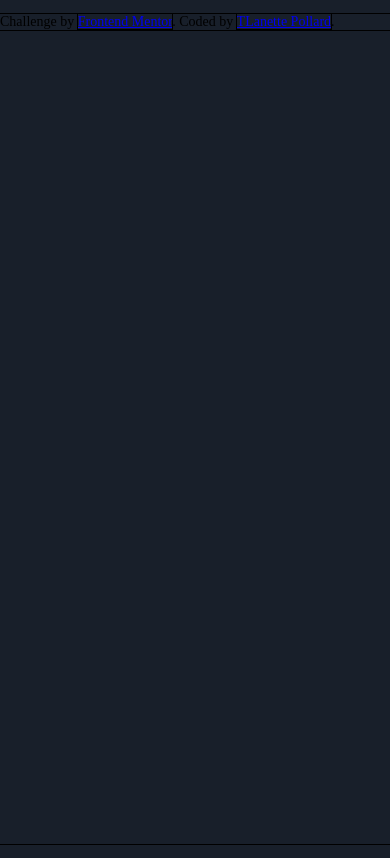
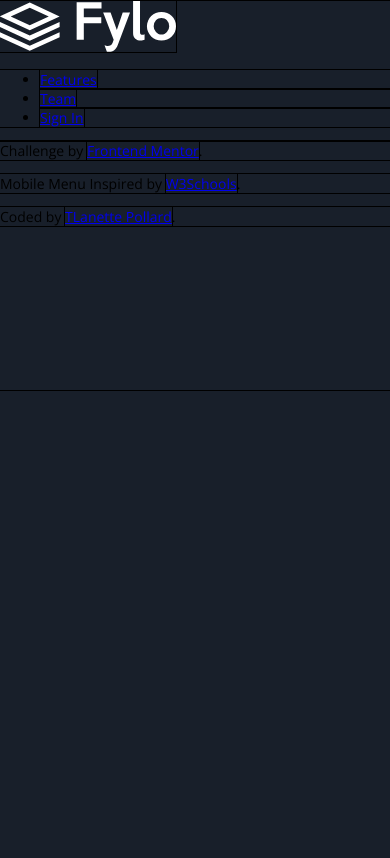
Before and after one commit to TLanetteRose/fylo-landing-page-tlp, a plain HTML site: page index.html in a window 390 px wide. Drawn offline with nearby package versions, Linux system fonts and the light colour scheme.

Commit message:
Styling Mobile Navbar
Signed-off-by: T. Lanette <TLPollard4516@gmail.com>

```diff
--- a/css/mainstyle.css
+++ b/css/mainstyle.css
@@ -12,12 +12,22 @@
 html, body {
     margin: 0;
     padding: 0;
-    width: 100%;
-    height: 100vh;
 
 }
 
 body {
     background-color: hsl(218, 28%, 13%);
+    font-family: 'Open Sans', sans-serif;
     font-size: 14px;
 }
+
+.container {
+    max-width: 720px;
+    height: 100vw;
+    margin: auto;
+    background-color: hsl(218, 28%, 13%);
+}
+
+
+
+/* Navigation Styles */
--- a/index.html
+++ b/index.html
@@ -17,11 +17,36 @@
 </head>
 
 <body class="container">
+  <div class="header_bg"></div><!-- .header_bg Background -->
+  <header id="home" class="header">
+    <div class="overlay"></div> <!-- .overlay -->
+    <nav class="overlay_content">
+      <img src="../images/logo.svg" class="logo" aria-label="Fylo Logo">
+      <ul class="nav_content">
+        <li><a href="features">Features</a></li>
+        <li><a href="team">Team</a></li>
+        <li><a href="signin">Sign In</a></li>
+      </ul><!-- .nav_content -->
+    </nav>
+  </header><!-- .header -->
+
+  <main>
+
+  </main>
+
+  <footer>
+
+  </footer><!-- footer -->
+
+
+
+
 
   <div class="ft-attribution">
     <p class="attribution">
-      Challenge by <a href="https://www.frontendmentor.io?ref=challenge" target="_blank">Frontend Mentor</a>.
-      Coded by <a href="https://tlanetterose.github.io/">TLanette Pollard</a>.
+      Challenge by <a href="https://www.frontendmentor.io?ref=challenge" target="_blank">Frontend Mentor</a>.</p>
+    <p class="atribution">Mobile Menu Inspired by <a href="https://www.w3schools.com/howto/howto_js_fullscreen_overlay.asp" target="_blank">W3Schools</a>. </p>
+    <p>Coded by <a href="https://tlanetterose.github.io/">TLanette Pollard</a>.
     </p>
   </div><!-- .ft-attribution -->
 
--- a/js/main.js
+++ b/js/main.js
@@ -1,7 +1 @@
-/* Toggle Button */
-let mobileNav = document.getElementById('js-menu');
-let navBarToggle = document.getElementById('js-navbar-toggle');
-
-navBarToggle.addEventListener('click', function(){
-    mobileNav.classList.toggle('active');
-});
+//Navigation
```
